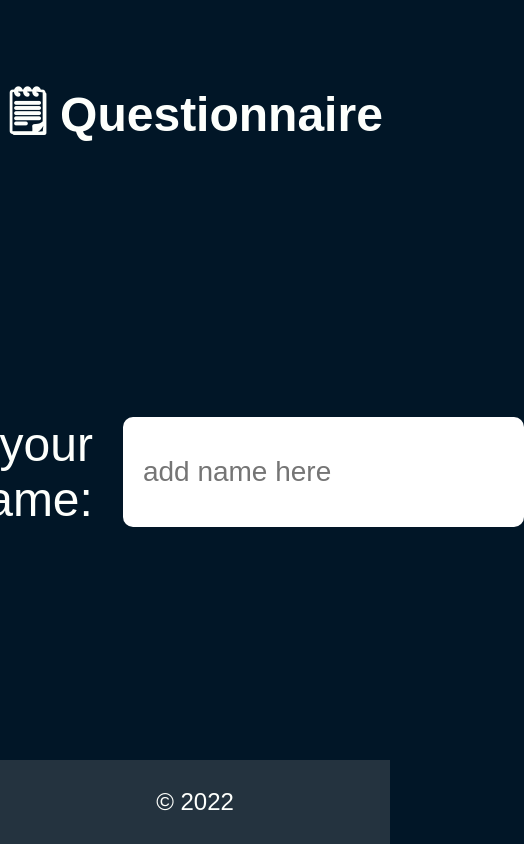
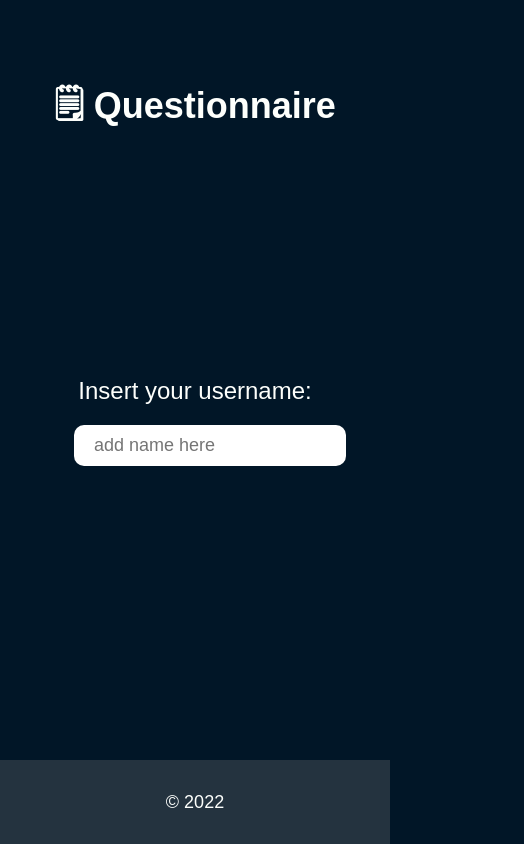
Before and after one commit to midoritiba/questionnaire-app, a React (Create React App) app: page / in a window 390 px wide. Shown: the whole page, 524 px wide, since content can reach past the window. Built offline with nearby package versions, Linux system fonts and the light colour scheme; the HTML template or start-up script is replaced by a standard one; a web font is replaced by a local one.

Commit message:
responsitivity

```diff
--- a/src/index.css
+++ b/src/index.css
@@ -164,3 +164,52 @@ footer {
 .bold {
   font-weight: bold;
 }
+
+@media only screen and (max-width: 1090px) {
+  body{
+    font-size: 18px;
+  }
+
+  .form-credentials {
+    padding-top: 0;
+    flex-wrap: wrap;
+    font-size: 28px;
+    row-gap: 20px;
+    justify-content: center;
+  }
+
+  .input-credentials{
+    font-size: 18px;
+  }
+
+  .question{
+    font-size: 24px;
+    padding-bottom: 2rem;
+  }
+
+  .section-questionnaire {
+    margin-top: 1rem;
+    height: 100%;
+  }
+  .group-radio{
+    display: flex;
+    flex-direction: column;
+    justify-content: center;
+    align-items: center;
+    row-gap: 20px;
+  }
+
+  button{
+    margin-top: 20px;
+  }
+  .label-section:nth-last-of-type(1){
+    padding-top: 20px;
+  }
+}
+
+@media only screen and (max-width: 1090px) {
+  .form-credentials {
+    font-size:24px;
+  }
+
+}
```
